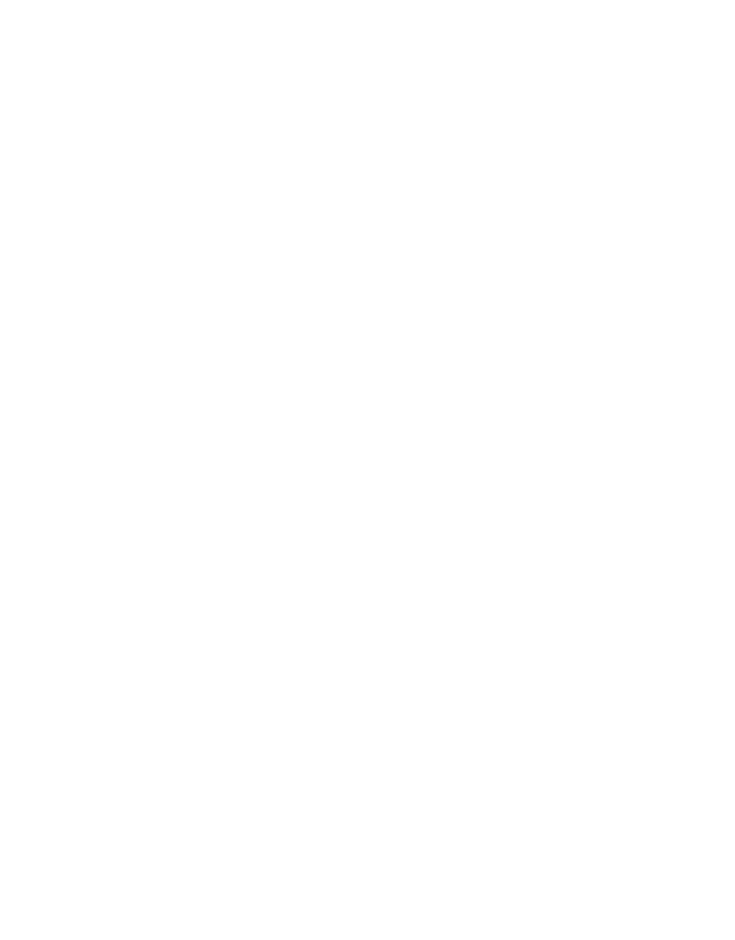
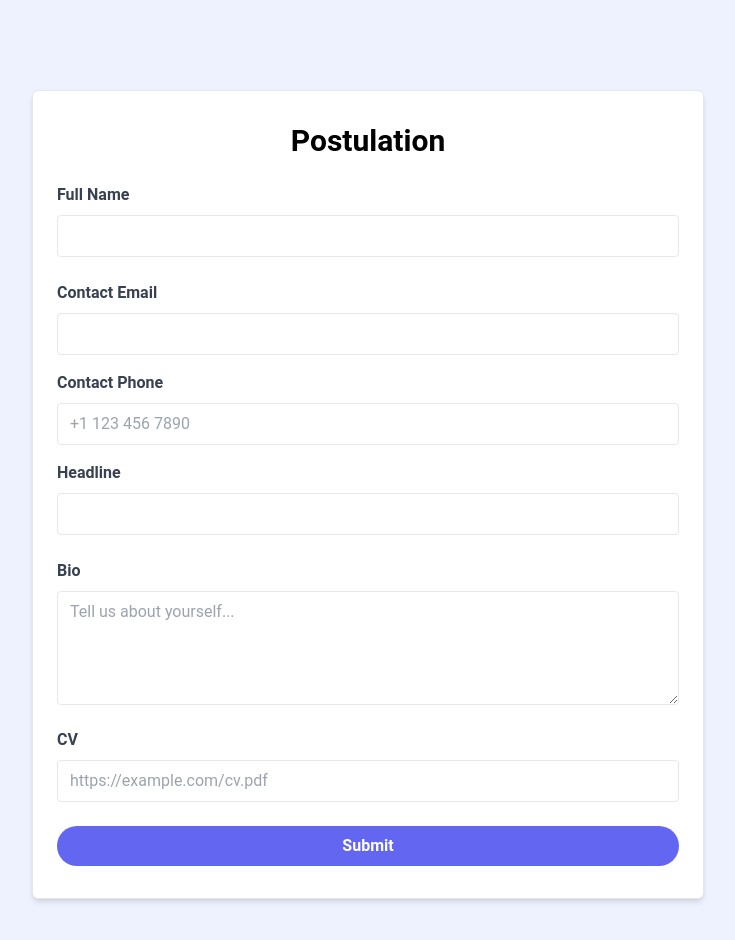
Before and after one commit to j4breu/module-5, a React (Vite) app: page / in a window 1280 px wide. Shown: the part 2380-3320 px from the top of the page, without its empty margins (272-1007 px from the left). Before the commit the page ends 2374 px from the top, so only its background shows below. Built offline with nearby package versions, Linux system fonts and the light colour scheme.

Commit message:
feat: implement postulation form component

```diff
--- a/src/App.jsx
+++ b/src/App.jsx
@@ -1,6 +1,9 @@
 import LoginForm from "./components/LoginForm";
 import RegistrationForm from "./components/RegistrationForm";
 import OfferJobForm from "./components/OfferJobForm";
+import PostulationForm from "./components/PostulationForm";
+import { ToastContainer } from "react-toastify";
+import "react-toastify/dist/ReactToastify.css";
 
 const App = () => {
   return (
@@ -8,6 +11,8 @@
       <LoginForm />
       <RegistrationForm />
       <OfferJobForm />
+      <PostulationForm />
+      <ToastContainer />
     </>
   );
 };
--- /dev/null
+++ b/src/components/PostulationForm.jsx
@@ -0,0 +1,146 @@
+import { useState } from "react";
+import { toast } from "react-toastify";
+
+const PostulationForm = () => {
+  const [name, setName] = useState("");
+  const [contactEmail, setContactEmail] = useState("");
+  const [contactPhone, setContactPhone] = useState("");
+  const [headline, setHeadline] = useState("");
+  const [bio, setBio] = useState("");
+  const [cv, setCV] = useState("");
+
+  const submitForm = (e) => {
+    e.preventDefault();
+
+    document.getElementById("postulation").reset();
+
+    toast.success("Form Submit Successfully");
+  };
+
+  return (
+    <section className="bg-indigo-50">
+      <div className="container m-auto max-w-2xl py-24">
+        <div className="bg-white px-6 py-8 mb-4 shadow-md rounded-md border m-4 md:m-0">
+          <form id="postulation" onSubmit={submitForm}>
+            <h2 className="text-3xl text-center font-semibold mb-6">
+              Postulation
+            </h2>
+
+            <div className="mb-4">
+              <label className="block text-gray-700 font-bold mb-2">
+                Full Name
+              </label>
+              <input
+                type="text"
+                id="name"
+                name="name"
+                className="border rounded w-full py-2 px-3 mb-2"
+                required
+                value={name}
+                pattern="/^[a-z ,.'-]+$/i"
+                title="Name must contain only letters, spaces, apostrophes, commas, and periods."
+                onChange={(e) => setName(e.target.value)}
+              />
+            </div>
+
+            <div className="mb-4">
+              <label
+                htmlFor="contact_email"
+                className="block text-gray-700 font-bold mb-2"
+              >
+                Contact Email
+              </label>
+              <input
+                type="email"
+                id="contact_email"
+                name="contact_email"
+                required
+                className="border rounded w-full py-2 px-3"
+                required
+                value={contactEmail}
+                onChange={(e) => setContactEmail(e.target.value)}
+              />
+            </div>
+            <div className="mb-4">
+              <label
+                htmlFor="contact_phone"
+                className="block text-gray-700 font-bold mb-2"
+              >
+                Contact Phone
+              </label>
+              <input
+                type="tel"
+                id="contact_phone"
+                name="contact_phone"
+                required
+                className="border rounded w-full py-2 px-3"
+                placeholder="+1 123 456 7890"
+                pattern="[+]{1}[0-9]{11,14}"
+                value={contactPhone}
+                onChange={(e) => setContactPhone(e.target.value)}
+              />
+            </div>
+            <div className="mb-4">
+              <label className="block text-gray-700 font-bold mb-2">
+                Headline
+              </label>
+              <input
+                type="text"
+                id="headline"
+                name="headline"
+                className="border rounded w-full py-2 px-3 mb-2"
+                required
+                value={headline}
+                onChange={(e) => setHeadline(e.target.value)}
+              />
+            </div>
+            <div className="mb-4">
+              <label
+                htmlFor="bio"
+                className="block text-gray-700 font-bold mb-2"
+              >
+                Bio
+              </label>
+              <textarea
+                id="bio"
+                name="bio"
+                className="border rounded w-full py-2 px-3"
+                rows="4"
+                required
+                placeholder="Tell us about yourself..."
+                value={bio}
+                onChange={(e) => setBio(e.target.value)}
+              ></textarea>
+            </div>
+            <div className="mb-4">
+              <label className="block text-gray-700 font-bold mb-2">CV</label>
+              <input
+                type="url"
+                id="cv"
+                name="cv"
+                className="border rounded w-full py-2 px-3 mb-2"
+                required
+                value={cv}
+                required
+                pattern="https://.*"
+                title="CV must start with https://"
+                placeholder="https://example.com/cv.pdf"
+                onChange={(e) => setCV(e.target.value)}
+              />
+            </div>
+
+            <div>
+              <button
+                className="bg-indigo-500 hover:bg-indigo-600 text-white font-bold py-2 px-4 rounded-full w-full focus:outline-none focus:shadow-outline"
+                type="submit"
+              >
+                Submit
+              </button>
+            </div>
+          </form>
+        </div>
+      </div>
+    </section>
+  );
+};
+export default PostulationForm;
```
